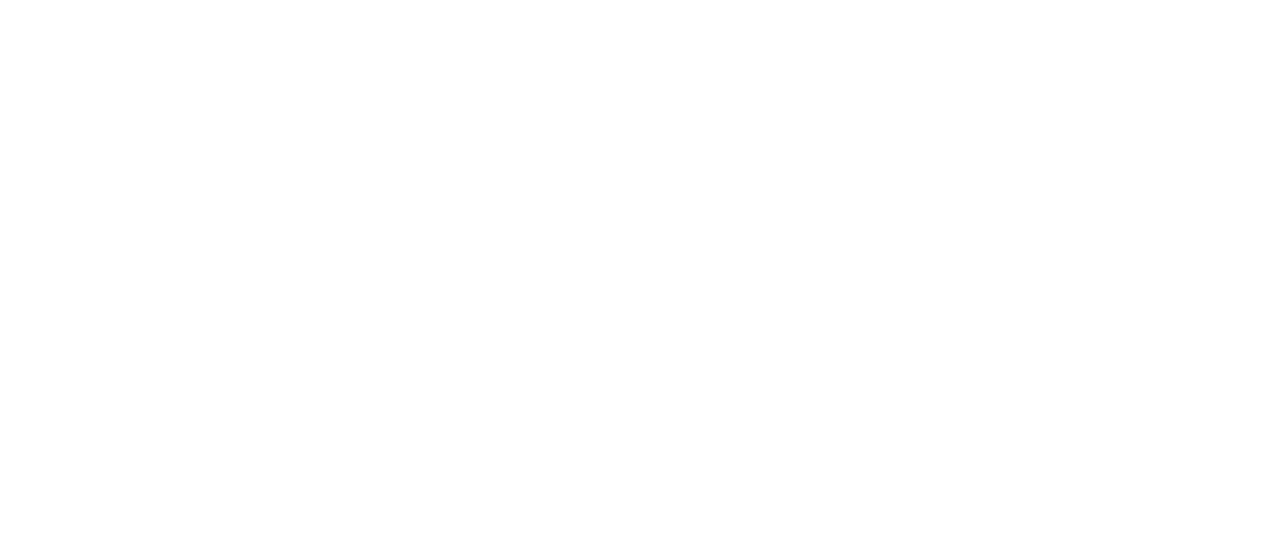
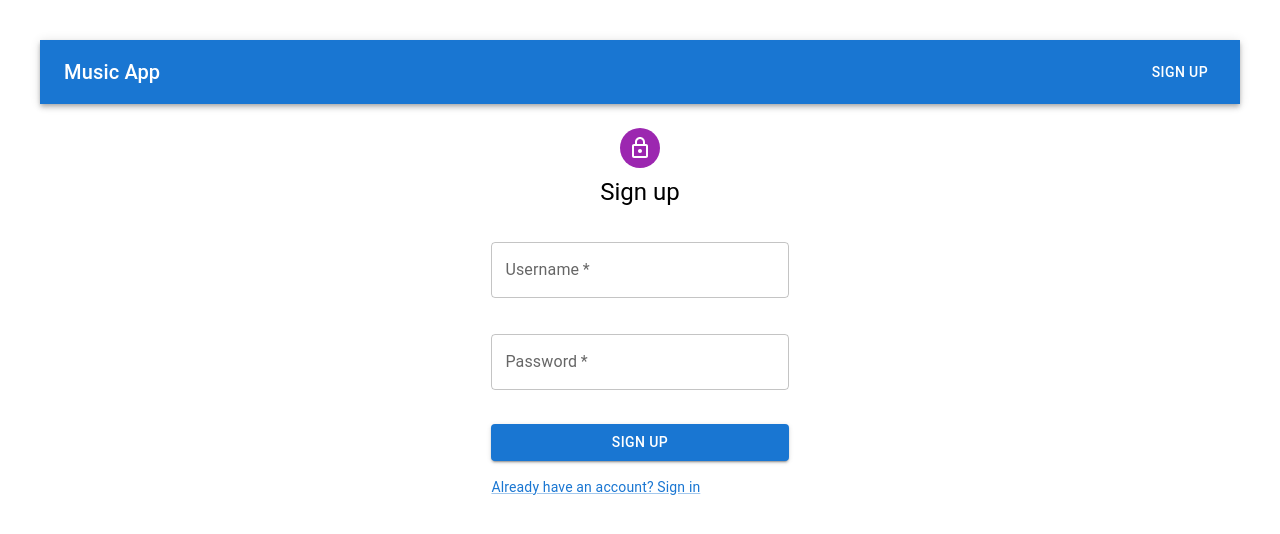
Before and after one commit to tantanshe/homework-85, a React (Vite) app in the folder frontend/: page /register in a window 1280 px wide. Before the commit this address had no page. Shown: the top 534 px of the page. Built offline with nearby package versions, Linux system fonts and the light colour scheme.

Commit message:
HW#86 - added toolbar, added type for registration and a sign-up page

```diff
--- a/frontend/src/App.tsx
+++ b/frontend/src/App.tsx
@@ -1,19 +1,28 @@
 import './App.css';
 import AlbumsPage from './features/albums/AlbumsPage';
-import {Container} from '@mui/material';
+import {Container, Typography} from '@mui/material';
 import ArtistsPage from './features/artists/ArtistsPage';
 import TracksPage from './features/tracks/TracksPage';
 import {Route, Routes} from 'react-router-dom';
+import AppToolbar from './UI/AppToolbar/AppToolbar';
+import Register from './features/users/Register';
 
 const App = () => {
   return (
-    <Container>
+    <>
+      <header>
+        <AppToolbar/>
+      </header>
+      <Container maxWidth="lg" component="main">
         <Routes>
           <Route path="/" element={<ArtistsPage/>}/>
+          <Route path="/register" element={<Register/>}/>
           <Route path="/artists/:artistId" element={<AlbumsPage/>}/>
           <Route path="/artists/:artistId/albums/:albumId/tracks" element={<TracksPage/>}/>
+          <Route path="*" element={<Typography variant="h1">Not found</Typography>} />
         </Routes>
       </Container>
+    </>
   );
 };
 
--- /dev/null
+++ b/frontend/src/UI/AppToolbar/AppToolbar.tsx
@@ -0,0 +1,29 @@
+import {AppBar, Button, Grid, styled, Toolbar, Typography} from '@mui/material';
+import {Link, NavLink} from 'react-router-dom';
+
+const StyledLink = styled(Link)({
+  color: 'inherit',
+  textDecoration: 'none',
+  '&:hover': {
+    color: 'inherit',
+  }
+});
+
+const AppToolbar = () => {
+  return (
+    <AppBar position="sticky" sx={{mb: 2}}>
+      <Toolbar>
+        <Grid container justifyContent="space-between" alignItems="center">
+          <Typography variant="h6" component="div" sx={{flexGrow: 1}}>
+            <StyledLink to="/">Music App</StyledLink>
+          </Typography>
+          <Button component={NavLink} to="/register" color="inherit">
+            Sign up
+          </Button>
+        </Grid>
+      </Toolbar>
+    </AppBar>
+  );
+};
+
+export default AppToolbar;
--- /dev/null
+++ b/frontend/src/features/users/Register.tsx
@@ -0,0 +1,76 @@
+import React, {useState} from 'react';
+import {RegisterMutation} from '../../types';
+import {Avatar, Box, Button, Grid, TextField, Typography, Link} from '@mui/material';
+import LockOutlinedIcon from '@mui/icons-material/LockOutlined';
+import {Link as RouterLink} from 'react-router-dom';
+
+const Register = () => {
+  const [state, setState] = useState<RegisterMutation>({
+    username: '',
+    password: '',
+  });
+
+  const inputChangeHandler = (event: React.ChangeEvent<HTMLInputElement>) => {
+    const {name, value} = event.target;
+    setState((prevState) => ({
+      ...prevState,
+      [name]: value,
+    }));
+  };
+
+  const submitFormHandler = (event: React.FormEvent) => {
+    event.preventDefault();
+  };
+
+  return (
+    <Box sx={{
+      mt: 1,
+      display: 'flex',
+      flexDirection: 'column',
+      alignItems: 'center',
+    }}>
+      <Avatar sx={{
+        m: 1,
+        bgcolor: 'secondary.main',
+      }}>
+        <LockOutlinedIcon/>
+      </Avatar>
+      <Typography component="h1" variant="h5">
+        Sign up
+      </Typography>
+      <Box component="form" onSubmit={submitFormHandler} sx={{mt: 3}}>
+        <Grid container direction="column" spacing={2}>
+          <Grid item>
+            <TextField
+              required
+              label="Username"
+              name="username"
+              autoComplete="new-username"
+              value={state.username}
+              onChange={inputChangeHandler}
+            />
+          </Grid>
+          <Grid item>
+            <TextField
+              required
+              type="password"
+              label="Password"
+              name="password"
+              autoComplete="new-password"
+              value={state.password}
+              onChange={inputChangeHandler}
+            />
+          </Grid>
+        </Grid>
+        <Button type="submit" color="primary" fullWidth variant="contained" sx={{mt: 3, mb: 2}}>
+          Sign up
+        </Button>
+        <Link component={RouterLink} to="/login" variant="body2">
+          Already have an account? Sign in
+        </Link>
+      </Box>
+    </Box>
+  );
+};
+
+export default Register;
--- a/frontend/src/types.ts
+++ b/frontend/src/types.ts
@@ -19,3 +19,8 @@
   name: string;
   duration: string;
 }
+
+export interface RegisterMutation {
+  username: string;
+  password: string;
+}
```
Lines whose indentation alone changed are shown as unchanged.
